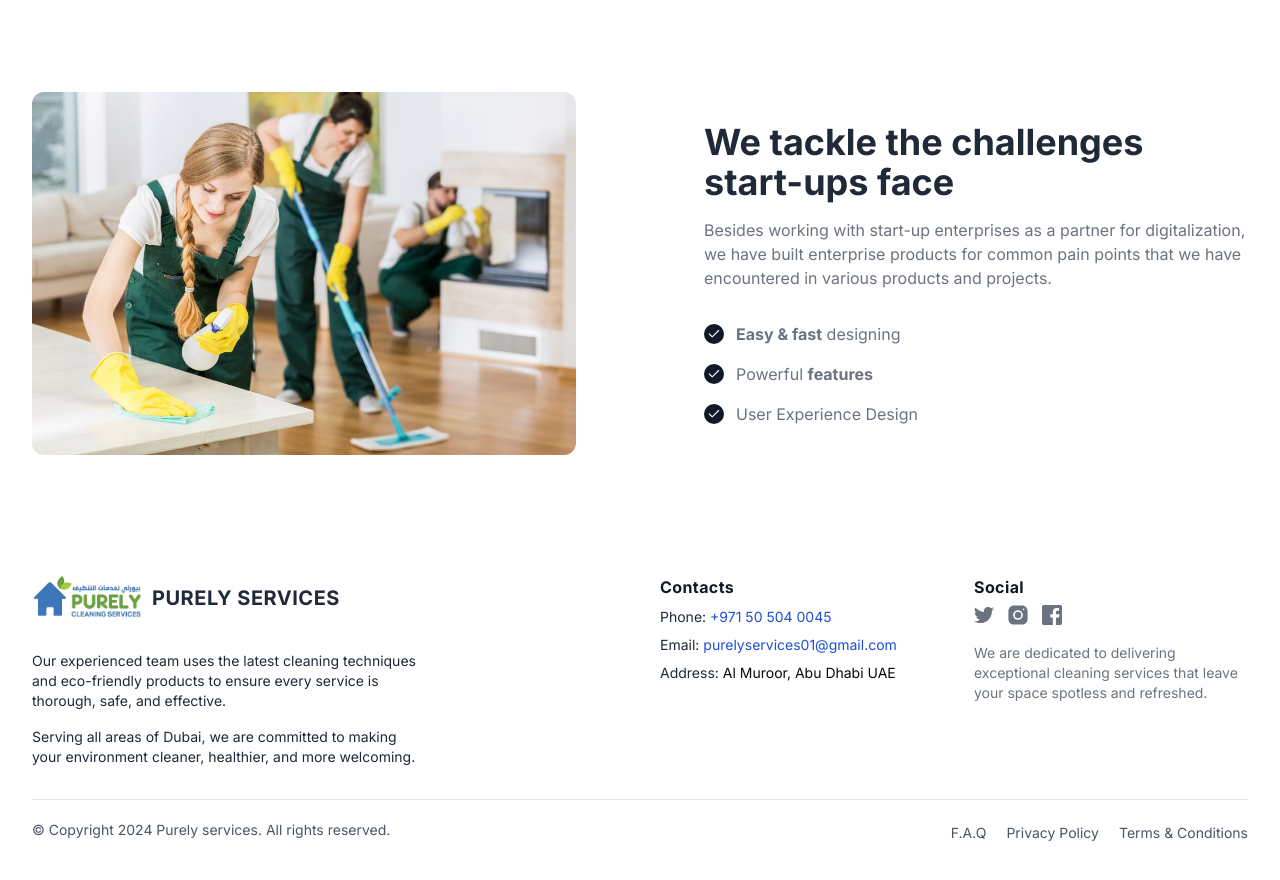
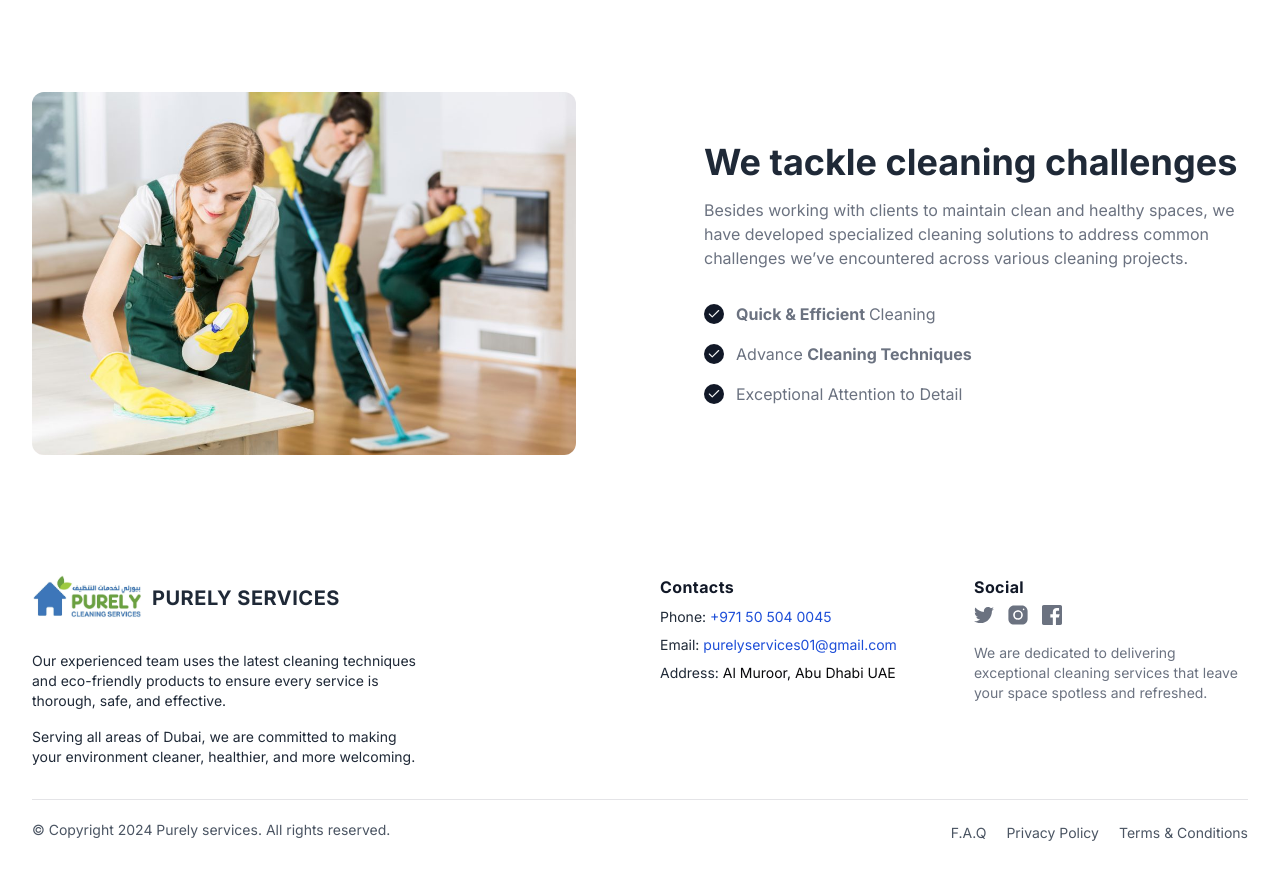
Before and after one commit to pushpendughosh01/Pure-Cleaning, a Next.js app: page / in a window 1280 px wide. Shown: the part 2160-3040 px from the top of the page. Built offline with nearby package versions, Linux system fonts and the light colour scheme; a web font is replaced by a local one.

Commit message:
cleaning feature

```diff
--- a/src/components/home/Feature.tsx
+++ b/src/components/home/Feature.tsx
@@ -20,12 +20,10 @@ const Feature = () => {
           {/* Title */}
           <div className="space-y-2 md:space-y-4">
             <h2 className="font-bold text-3xl lg:text-4xl text-gray-800 ">
-              We tackle the challenges start-ups face
+              We tackle cleaning challenges
             </h2>
             <p className="text-gray-500 ">
-              Besides working with start-up enterprises as a partner for
-              digitalization, we have built enterprise products for common pain
-              points that we have encountered in various products and projects.
+            Besides working with clients to maintain clean and healthy spaces, we have developed specialized cleaning solutions to address common challenges we’ve encountered across various cleaning projects.
             </p>
           </div>
           {/* End Title */}
@@ -50,7 +48,7 @@ const Feature = () => {
               </span>
               <div className="grow">
                 <span className="text-sm sm:text-base text-gray-500 dark:text-neutral-500">
-                  <span className="font-bold">Easy &amp; fast</span> designing
+                  <span className="font-bold">Quick  &amp; Efficient </span> Cleaning
                 </span>
               </div>
             </li>
@@ -73,7 +71,7 @@ const Feature = () => {
               </span>
               <div className="grow">
                 <span className="text-sm sm:text-base text-gray-500 dark:text-neutral-500">
-                  Powerful <span className="font-bold">features</span>
+                Advance  <span className="font-bold">Cleaning Techniques</span>
                 </span>
               </div>
             </li>
@@ -96,7 +94,7 @@ const Feature = () => {
               </span>
               <div className="grow">
                 <span className="text-sm sm:text-base text-gray-500 dark:text-neutral-500">
-                  User Experience Design
+                Exceptional Attention to Detail
                 </span>
               </div>
             </li>
```
